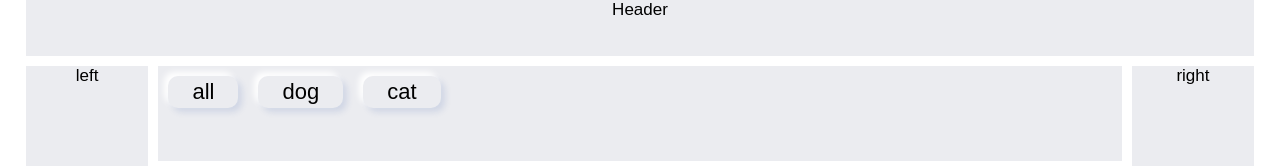
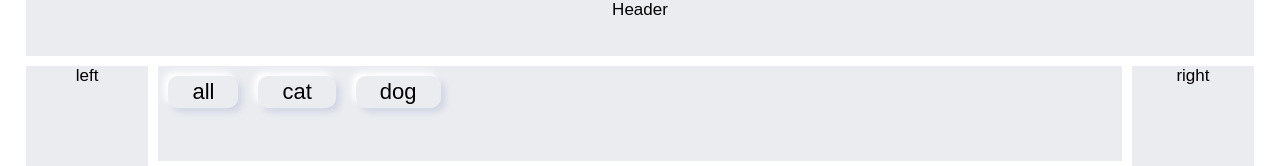
Before and after one commit to LimGeon/startup-live.day, a React (Create React App) app: page / in a window 1280 px wide. Shown: the top 166 px of the page. Built offline with nearby package versions, Linux system fonts and the light colour scheme.

Commit message:
add setTagList

```diff
--- a/src/App.js
+++ b/src/App.js
@@ -22,7 +22,7 @@ function Posts({ data, selectedTag }) {
 }
 
 export default function App() {
-  const [tagList, setTagList] = useState(['dog', 'cat']);
+  const [tagList, setTagList] = useState([]);
   const [selectedTag, setSelectedTag] = useState([]);
   const getTag = (selectedTag) => {
     setSelectedTag(selectedTag);
@@ -41,6 +41,11 @@ export default function App() {
       tag: 'cat',
     },
   ]);
+  for (let i = 0; i < data.length; i++) {
+    if (!tagList.includes(data[i].tag)) {
+      setTagList([...tagList, data[i].tag]);
+    }
+  }
 
   console.log(selectedTag);
   return (
```
